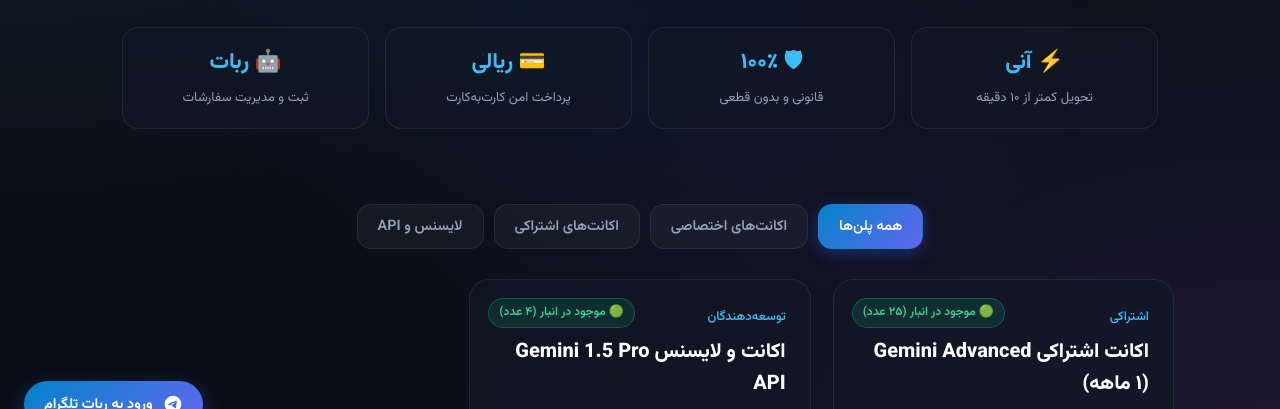
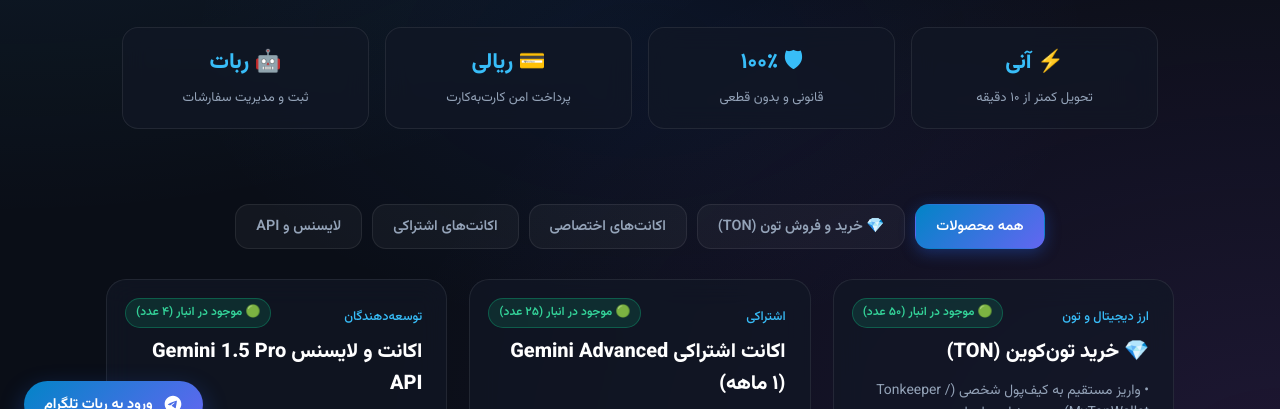
Before and after one commit to arianf3/gemini-shop-bot, a website: page index.html in a window 1280 px wide. Shown: the part 348-757 px from the top of the page. Drawn offline with Linux system fonts and the light colour scheme.

Commit message:
feat(crypto): add TON coin package and automatic wallet address capture for crypto orders

```diff
--- a/data/database.json
+++ b/data/database.json
@@ -1,5 +1,15 @@
 {
   "products": [
+    {
+      "id": "ton_coin_package",
+      "name": "💎 خرید تون‌کوین (TON)",
+      "category": "ارز دیجیتال و تون",
+      "price": 380000,
+      "stock": 50,
+      "description": "• واریز مستقیم به کیف‌پول شخصی (Tonkeeper / MyTonWallet)\n• بدون نیاز به احراز هویت پیچیده\n• انتقال آنی روی شبکه رسمی TON با کمترین کارمزد\n• ارسال کد پیگیری و هش تراکنش (Tx Hash) بلاکچین پس از واریز",
+      "active": true,
+      "requiresWallet": true
+    },
     {
       "id": "gemini_adv_1m",
       "name": "اکانت اختصاصی Gemini Advanced (۱ ماهه)",
--- a/index.html
+++ b/index.html
@@ -688,7 +688,8 @@
 
     <!-- Filters -->
     <div class="filter-tabs">
-      <button class="tab-btn active" onclick="filterProducts('all', this)">همه پلن‌ها</button>
+      <button class="tab-btn active" onclick="filterProducts('all', this)">همه محصولات</button>
+      <button class="tab-btn" onclick="filterProducts('تون', this)">💎 خرید و فروش تون (TON)</button>
       <button class="tab-btn" onclick="filterProducts('اختصاصی', this)">اکانت‌های اختصاصی</button>
       <button class="tab-btn" onclick="filterProducts('اشتراکی', this)">اکانت‌های اشتراکی</button>
       <button class="tab-btn" onclick="filterProducts('توسعه‌دهندگان', this)">لایسنس و API</button>
```
